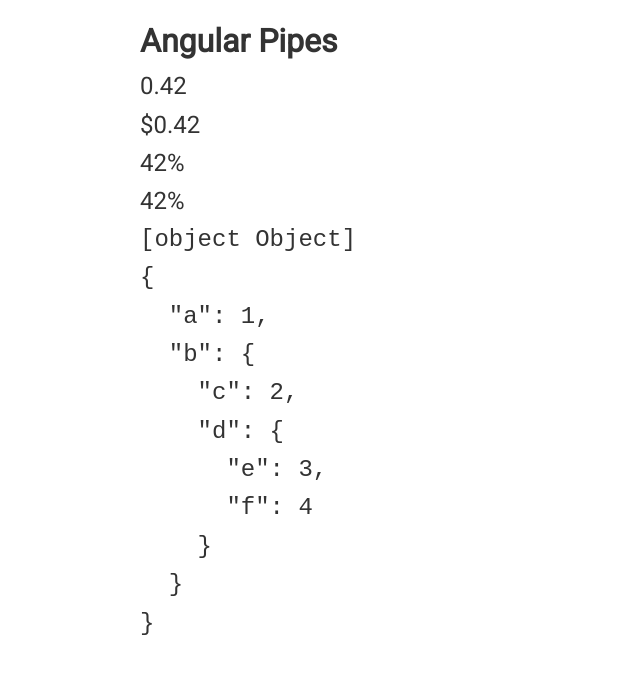
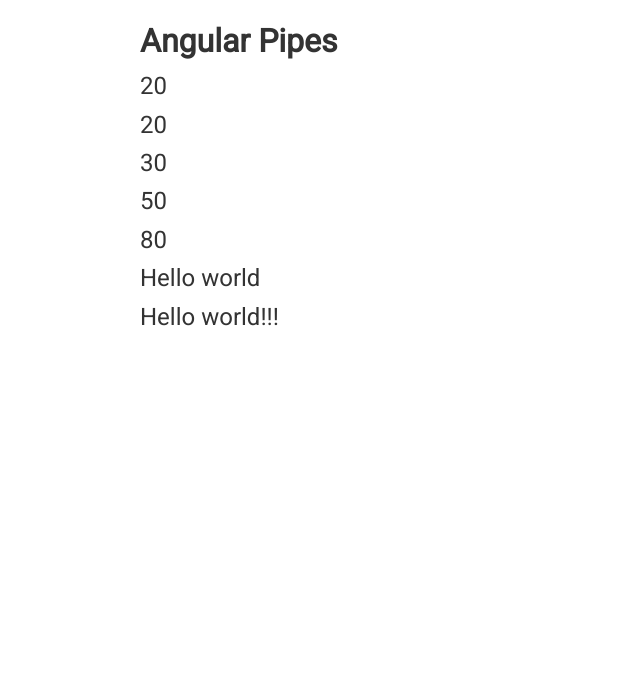
Before and after one commit to EvgeniyAn/Angular8Course, an Angular app in the folder Pipes/: page / in a window 1280 px wide. Shown: the top 674 px of the page, without its empty margins (0-640 px from the left). Built offline with nearby package versions, Linux system fonts and the light colour scheme.

Commit message:
#41-42 Create pipes

```diff
--- a/Pipes/src/app/app.component.html
+++ b/Pipes/src/app/app.component.html
@@ -25,12 +25,21 @@
   <!--  <p>{{date | date: 'MMMM dd, yyyy'}}</p>-->
   <!--  <p>{{date | date: 'MMMM dd, yyyy HH:mm:ss'}}</p>-->
 
-  <p>{{float}}</p>
-  <p>{{float | currency}}</p>
-  <p>{{float | percent}}</p>
-  <p>{{float | percent:'2.0-0'}}</p>
+  <!--  <p>{{float}}</p>-->
+  <!--  <p>{{float | currency}}</p>-->
+  <!--  <p>{{float | percent}}</p>-->
+  <!--  <p>{{float | percent:'2.0-0'}}</p>-->
 
-  <pre><p>{{obj}}</p></pre>
-  <pre><p>{{obj | json}}</p></pre>
+  <!--  <pre><p>{{obj}}</p></pre>-->
+  <!--  <pre><p>{{obj | json}}</p></pre>-->
+
+  <p>{{10|mult}}</p>
+  <p>{{10|mult:2}}</p>
+  <p>{{10|mult:3}}</p>
+  <p>{{10|mult:5}}</p>
+  <p>{{10|mult:8}}</p>
+
+  <p>{{ 'Hello world     ' }}</p>
+  <p>{{ 'Hello world     ' | exMarks }}</p>
 
 </div>
--- a/Pipes/src/app/app.module.ts
+++ b/Pipes/src/app/app.module.ts
@@ -3,11 +3,15 @@
 
 import {AppComponent} from './app.component';
 import {FormsModule} from "@angular/forms";
+import {MultiByPipe} from "./pipes/mult-by.pipe";
+import { ExMarksPipe } from './pipes/ex-marks.pipe';
 
 
 @NgModule({
   declarations: [
-    AppComponent
+    AppComponent,
+    MultiByPipe,
+    ExMarksPipe
   ],
   imports: [
     BrowserModule,
--- /dev/null
+++ b/Pipes/src/app/pipes/ex-marks.pipe.ts
@@ -0,0 +1,12 @@
+import {Pipe, PipeTransform} from '@angular/core';
+
+@Pipe({
+  name: 'exMarks'
+})
+export class ExMarksPipe implements PipeTransform {
+
+  transform(str: string): string {
+    return `${str.trim()}!!!`;
+  }
+
+}
--- /dev/null
+++ b/Pipes/src/app/pipes/mult-by.pipe.ts
@@ -0,0 +1,11 @@
+import {Pipe, PipeTransform} from "@angular/core";
+
+@Pipe({
+  name: 'mult'
+})
+export class MultiByPipe implements PipeTransform {
+  transform(num: number, pow: number = 2): number {
+    return num * pow;
+  }
+
+}
```
Lines whose indentation alone changed are shown as unchanged.
